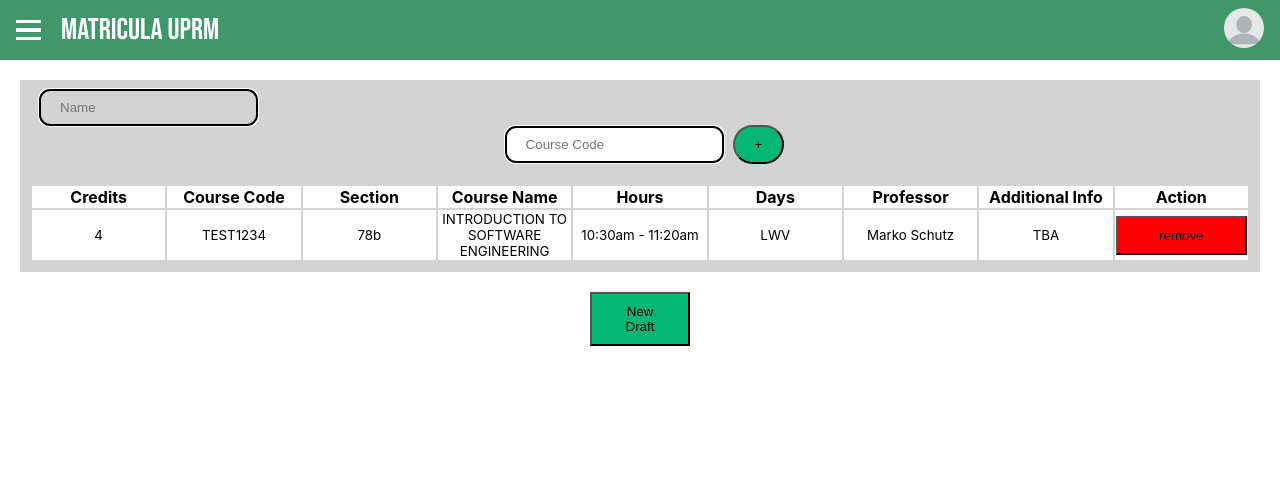
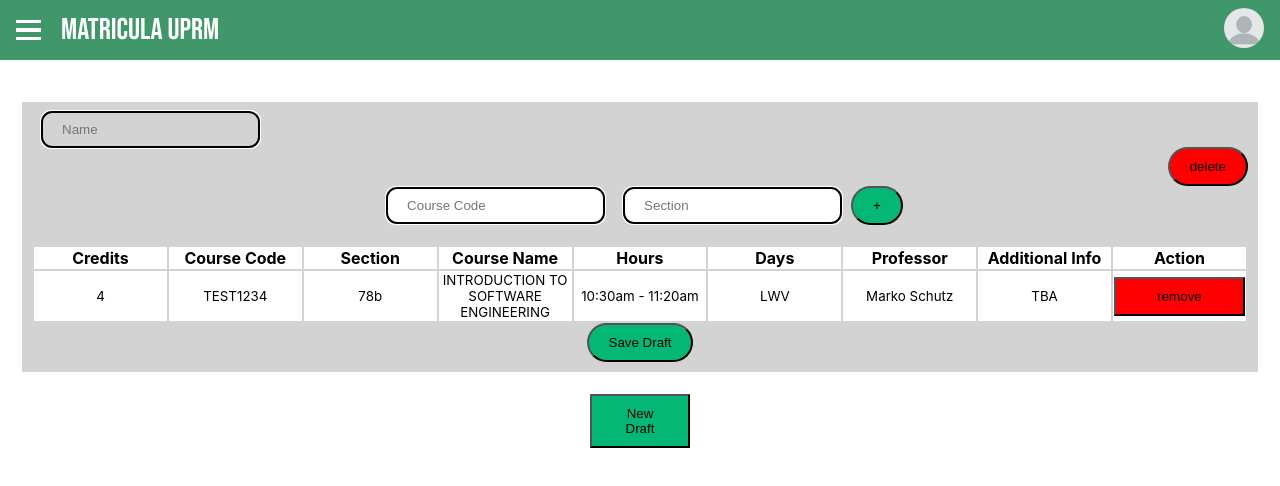
Before and after one commit to uprm-inso4101-2023-2024-s2/semester-project-studentenrollmentsystem, a React (Create React App) app: page /scheduledraft in a window 1280 px wide. Shown: the top 486 px of the page. Built offline with nearby package versions, Linux system fonts and the light colour scheme.

Commit message:
can add and remove course

```diff
--- a/src/pages/ScheduleDrafts.js
+++ b/src/pages/ScheduleDrafts.js
@@ -1,7 +1,10 @@
 import React, { useState } from "react";
 import styles from "../styles/pages/scheduledrafts.module.scss";
 
+
 export default function ScheduleDrafts() {
+  const [drafts, setDrafts] = useState(1);
+
   const [courses, setCourses] = useState([
     {
       credits: 4,
@@ -16,10 +19,15 @@ export default function ScheduleDrafts() {
   ]);
 
   function addCourse() {
+    const courseCodeInput = document.getElementById("coursecode").value.trim();
+    const sectionInput = document.getElementById("section").value.trim();
+
+
+
     const newCourse = {
       credits: 0,
-      courseCode: "",
-      section: "",
+      courseCode: courseCodeInput,
+      section: sectionInput,
       courseName: "",
       hours: "",
       days: "",
@@ -30,20 +38,33 @@ export default function ScheduleDrafts() {
     setCourses(updatedCourses);
   }
 
+
   function removeCourse(index) {
     const updatedCourses = courses.slice();
     updatedCourses.splice(index, 1);
     setCourses(updatedCourses);
   }
 
+  function addNewSchedule() {
+    setDrafts(prevDrafts => prevDrafts + 1);
+  }
 
-  return (
-    <div>
-      <div className={styles.scheduleContainer}>
+
+
+  function renderTables() {
+    const tables = [];
+    for (let i = 0; i < drafts; i++) {
+      tables.push(
+        <div key={i} className={styles.tableContainer}>
+          <table>
+          <div className={styles.scheduleContainer}>
         <div className={styles.scheduleHeader}>
           <input className={styles.NameSchedule} type="text" placeholder="Name" id="name"/>
+          <button className={styles.deleteSchedule}>delete</button>
+          {/* ^have to add functionallity^ */}
           <div>
             <input type="text" placeholder="Course Code" id="coursecode"/>
+            <input type="text" placeholder="Section" id="section"/>
             <button className={styles.addCourse} onClick={addCourse}>+</button>
           </div>
           <div className={styles.tableContainer}>
@@ -79,10 +100,24 @@ export default function ScheduleDrafts() {
                 ))}
               </tbody>
             </table>
+            <button className={styles.saveDraft} >Save Draft</button>
+            {/* ^have to add functionallity^ */}
           </div>
         </div>
       </div>
-      <button className={styles.addSchedule}>New Draft</button>
+          </table>
+        </div>
+      );
+    }
+    return tables;
+  }
+
+
+  return (
+    <div>
+      {renderTables()}
+      <button className={styles.addSchedule} >New Draft</button>
+      {/* ^fixing so each table is independant */}
     </div>
   );
 }
--- a/src/styles/pages/scheduledrafts.module.scss
+++ b/src/styles/pages/scheduledrafts.module.scss
@@ -69,6 +69,17 @@ td input {
   }
 }
 
+.saveDraft{
+  margin-left: auto;
+  padding: 10px 20px;
+  background-color: #05b774;
+  border-radius: 100px;
+  &:hover {
+    background-color: #04865a;
+    cursor: pointer;
+  }
+}
+
 .removeCourse {
   width: 100%;
   padding: 10px 20px;
@@ -79,12 +90,13 @@ td input {
   }
 }
 
-.editCourse {
-  width: 100%;
+.deleteSchedule{
   padding: 10px 20px;
-  background-color: yellow;
+  margin-left: auto;
+  background-color: red;
+  border-radius: 100px;
   &:hover {
-    background-color: rgb(161, 161, 27);
+    background-color: rgb(180, 19, 19);
     cursor: pointer;
   }
 }
```
